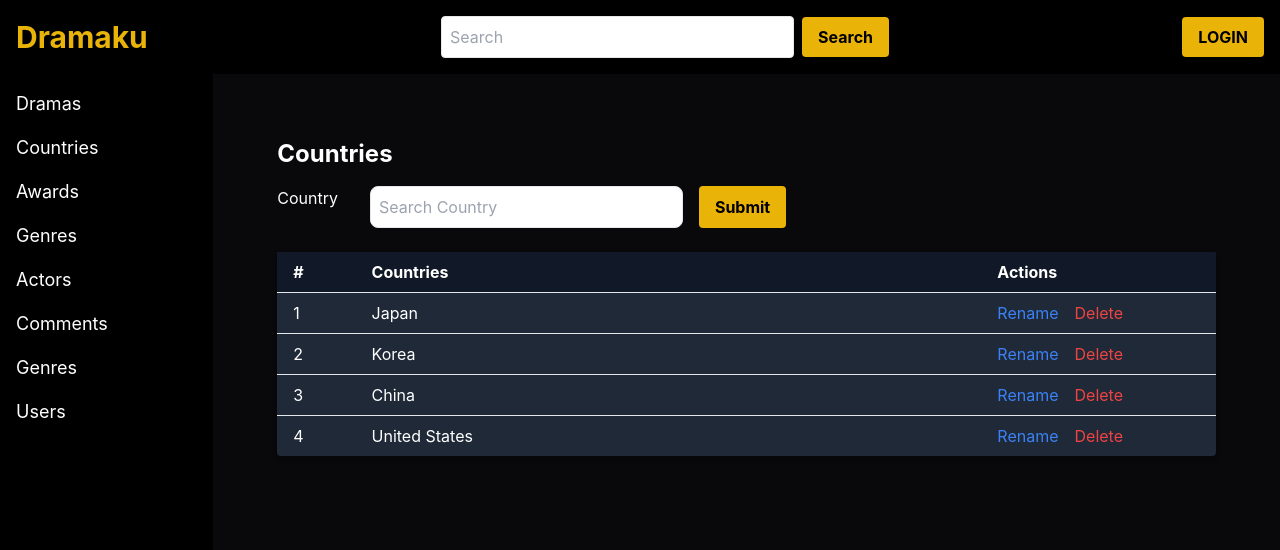
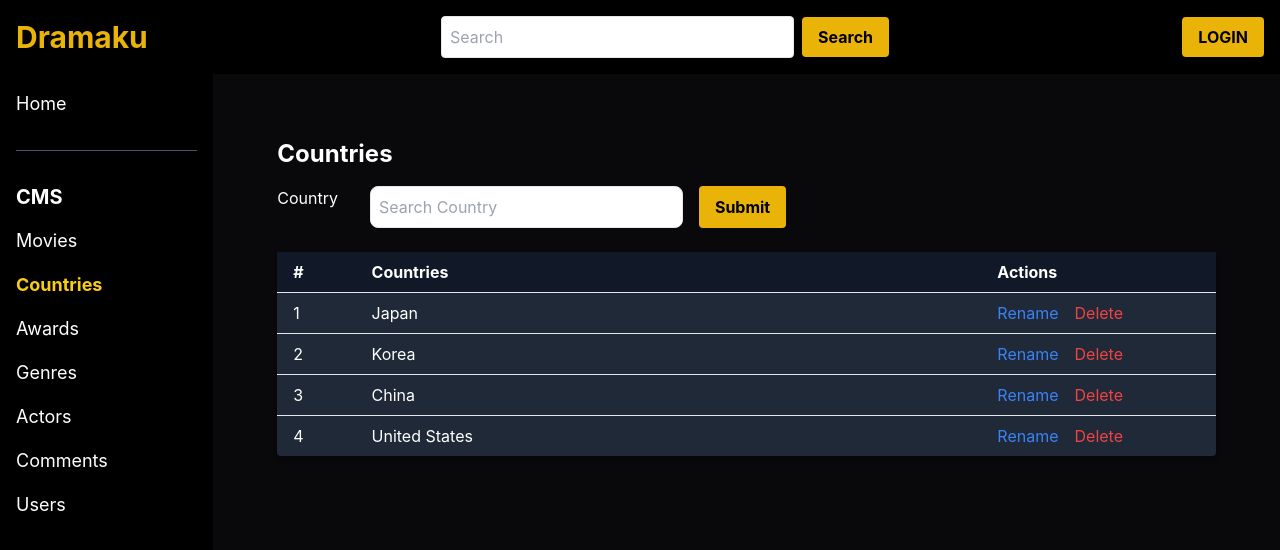
Before and after one commit to KeanuRayhan/WebDev-Praktek, a React (Create React App) app in the folder web-movie/: page /countries in a window 1280 px wide. Shown: the top 550 px of the page. Built offline with nearby package versions, Linux system fonts and the light colour scheme.

Commit message:
Update Sidebar.jsx

```diff
--- a/web-movie/src/components/Sidebar.jsx
+++ b/web-movie/src/components/Sidebar.jsx
@@ -1,19 +1,87 @@
 import React from 'react';
-import { Link } from 'react-router-dom';
+import { Link, useLocation } from 'react-router-dom';
 
-const Sidebar = () => (
-    <aside className="w-1/6 bg-black p-4 space-y-8">
-        <nav className="space-y-4">
-            <Link to="/dramas" className="block text-lg text-white hover:text-yellow-500">Dramas</Link>
-            <Link to="/countries" className="block text-lg text-white hover:text-yellow-500">Countries</Link>
-            <Link to="/awards" className="block text-lg text-white hover:text-yellow-500">Awards</Link>
-            <Link to="/genres" className="block text-lg text-white hover:text-yellow-500">Genres</Link>
-            <Link to="/actors" className="block text-lg text-white hover:text-yellow-500">Actors</Link>
-            <Link to="/comments" className="block text-lg text-white hover:text-yellow-500">Comments</Link>
-            <Link to="/Genres" className="block text-lg text-white hover:text-yellow-500">Genres</Link>
-            <Link to="/users" className="block text-lg text-white hover:text-yellow-500">Users</Link>
-        </nav>
-    </aside>
-);
+const Sidebar = () => {
+    const location = useLocation();
+
+    return (
+        <aside className="w-1/6 bg-black p-4 space-y-8">
+            <nav className="space-y-4">
+                <Link
+                    to="/"
+                    className={`block text-lg transition-colors duration-300 ${
+                        location.pathname === "/" ? "text-yellow-400 font-bold" : "text-white"
+                    } hover:text-yellow-400`}
+                >
+                    Home
+                </Link>
+            </nav>
+
+            <div className='border-t border-gray-600'></div>
+
+            <div>
+                <h3 className="text-white text-xl font-bold mb-4">CMS</h3>
+                <nav className='space-y-4'>
+                    <Link
+                        to="/dramas"
+                        className={`block text-lg transition-colors duration-300 ${
+                            location.pathname === "/dramas" ? "text-yellow-400 font-bold" : "text-white"
+                        } hover:text-yellow-400`}
+                    >
+                        Movies
+                    </Link>
+                    <Link
+                        to="/countries"
+                        className={`block text-lg transition-colors duration-300 ${
+                            location.pathname === "/countries" ? "text-yellow-400 font-bold" : "text-white"
+                        } hover:text-yellow-400`}
+                    >
+                        Countries
+                    </Link>
+                    <Link
+                        to="/awards"
+                        className={`block text-lg transition-colors duration-300 ${
+                            location.pathname === "/awards" ? "text-yellow-400 font-bold" : "text-white"
+                        } hover:text-yellow-400`}
+                    >
+                        Awards
+                    </Link>
+                    <Link
+                        to="/genres"
+                        className={`block text-lg transition-colors duration-300 ${
+                            location.pathname === "/genres" ? "text-yellow-400 font-bold" : "text-white"
+                        } hover:text-yellow-400`}
+                    >
+                        Genres
+                    </Link>
+                    <Link
+                        to="/actors"
+                        className={`block text-lg transition-colors duration-300 ${
+                            location.pathname === "/actors" ? "text-yellow-400 font-bold" : "text-white"
+                        } hover:text-yellow-400`}
+                    >
+                        Actors
+                    </Link>
+                    <Link
+                        to="/comments"
+                        className={`block text-lg transition-colors duration-300 ${
+                            location.pathname === "/comments" ? "text-yellow-400 font-bold" : "text-white"
+                        } hover:text-yellow-400`}
+                    >
+                        Comments
+                    </Link>
+                    <Link
+                        to="/users"
+                        className={`block text-lg transition-colors duration-300 ${
+                            location.pathname === "/users" ? "text-yellow-400 font-bold" : "text-white"
+                        } hover:text-yellow-400`}
+                    >
+                        Users
+                    </Link>
+                </nav>
+            </div>
+        </aside>
+    );
+};
 
 export default Sidebar;
```
